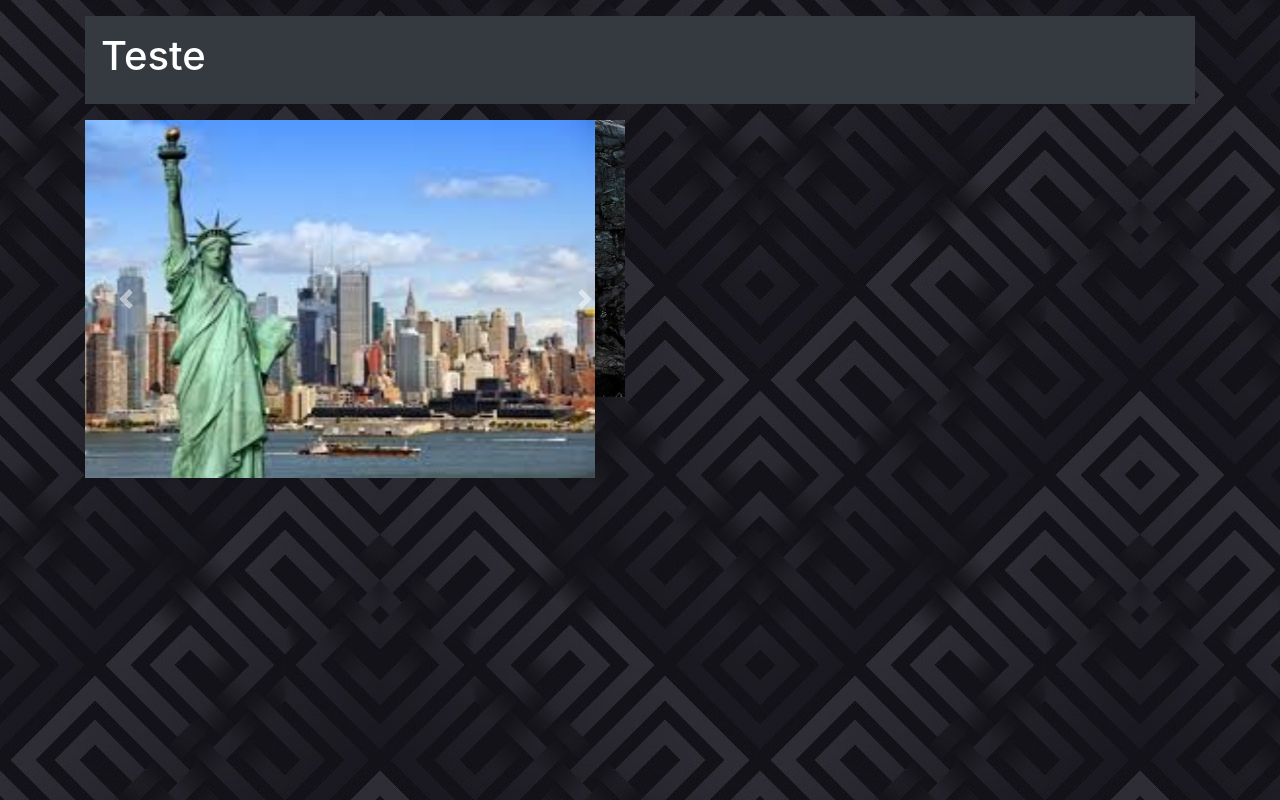
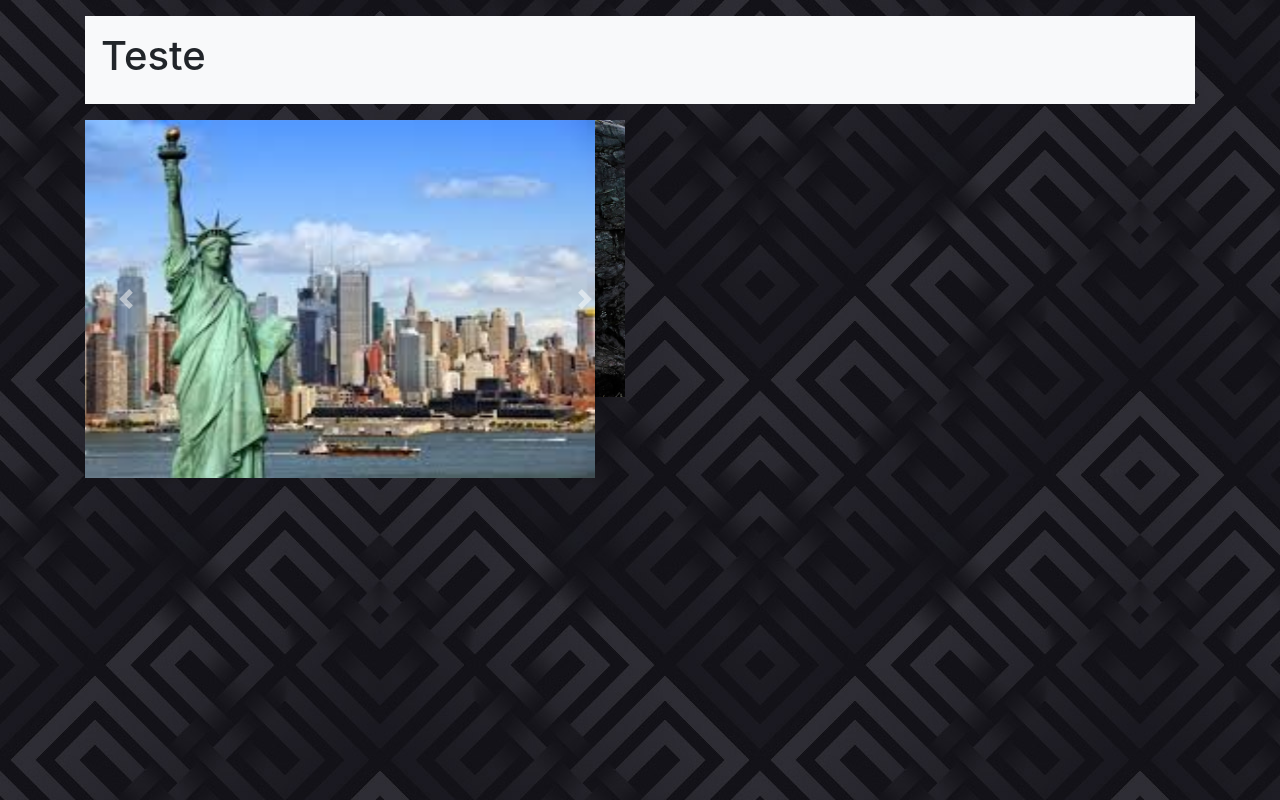
Before and after one commit to alinelima1/bootstrap-dh, a website: page Aline, Priscilla, GuilhermeGwadera - PortalDeViagens/index.html in a window 1280 px wide. Drawn offline with nearby package versions, Linux system fonts and the light colour scheme.

```diff
--- a/Aline, Priscilla, GuilhermeGwadera - PortalDeViagens/index.html
+++ b/Aline, Priscilla, GuilhermeGwadera - PortalDeViagens/index.html
@@ -13,7 +13,7 @@
 </head>
 
 <body class="container">
-    <header class="p-3 my-3 bg-dark text-white">
+    <header class="p-3 my-3 navbar navbar-expand-lg navbar-light bg-light">
         <h1>Teste</h1>
     </header>
     <div class="row">
```
Also changed, not shown: Aline, Priscilla, GuilhermeGwadera - PortalDeViagens/resources/background.png (deleted), Aline, Priscilla, GuilhermeGwadera - PortalDeViagens/resources/escape-flight.png (deleted), Aline, Priscilla, GuilhermeGwadera - PortalDeViagens/resources/logo.png (deleted).
